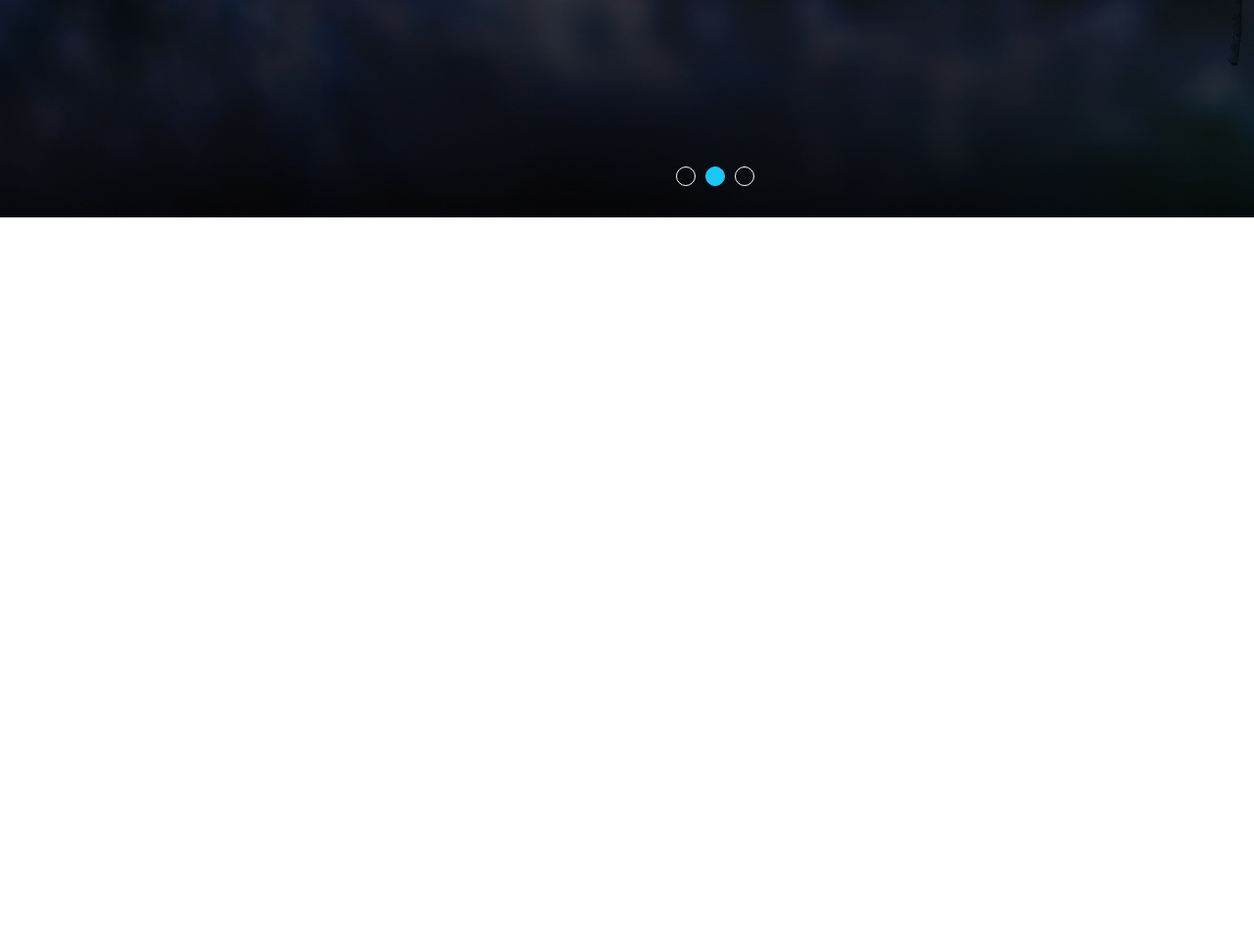
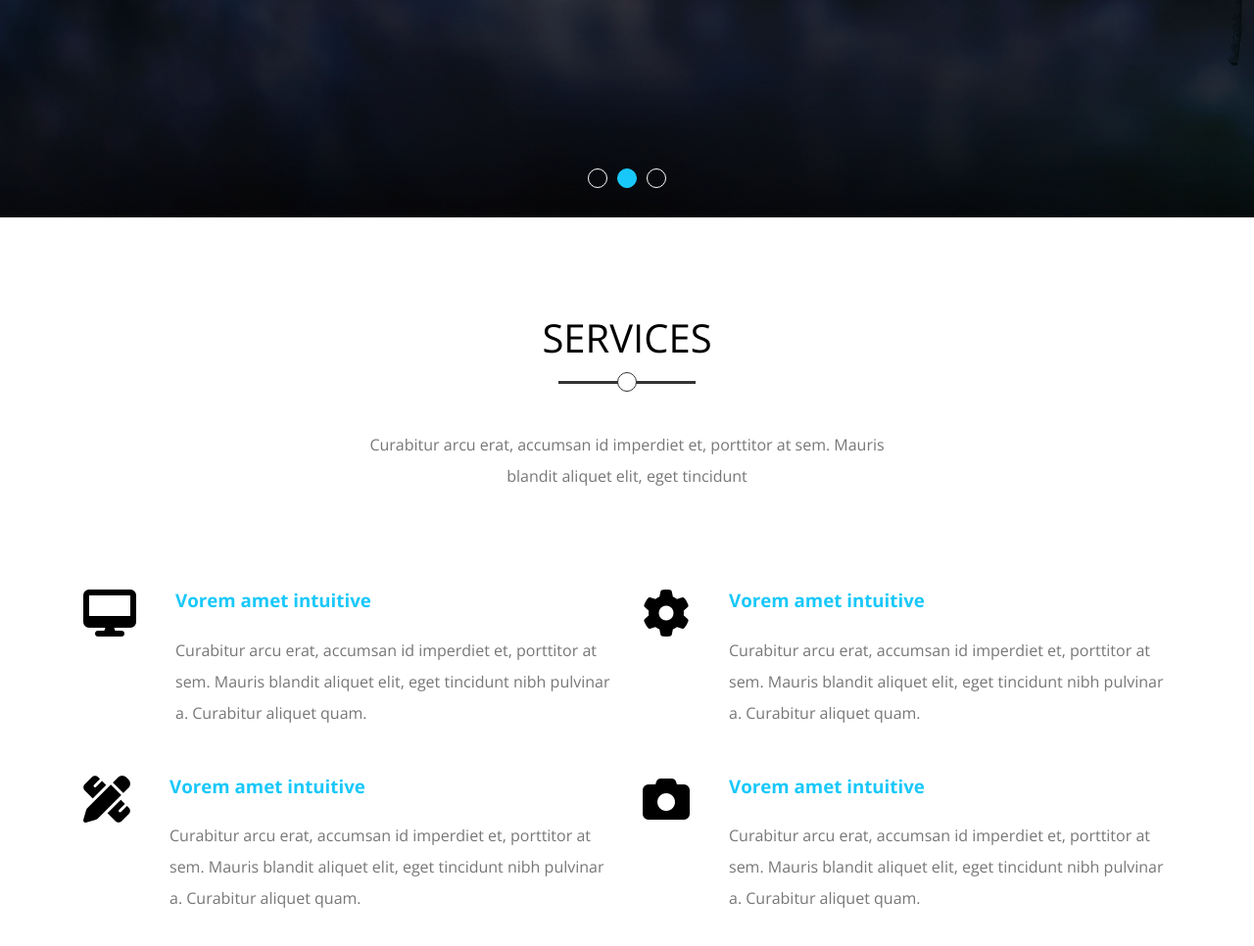
Before and after one commit to esraaelnaqesh/html-css-template-two, a plain HTML site: page index.html in a window 1280 px wide. Shown: the part 578-1544 px from the top of the page at 98% size. Before the commit the page ends 800 px from the top, so only its background shows below. Drawn offline with nearby package versions, Linux system fonts and the light colour scheme.

Commit message:
add services section

```diff
--- a/css/main.css
+++ b/css/main.css
@@ -39,6 +39,48 @@ ul{
     .container{
         width: 1140px;
     }
+}
+/* main heading */
+.main-heading {
+    text-align: center;
+}
+.main-heading h2{
+font-size: 2.5rem;
+font-weight: normal;
+text-transform: uppercase;
+margin-bottom: 70px;
+position: relative;
+}
+.main-heading h2::before {
+    content: "";
+    position: absolute;
+    width: 140px;
+    height: 3px;
+    background-color: #333;
+    bottom: -24px;
+    left: 50%;
+    transform: translateX(-50%);
+
+}
+.main-heading h2::after {
+    content:"";
+    position: absolute;
+    width: 18px;
+    height: 18px;
+    border: 1px solid #333;
+    border-radius: 50%;
+    bottom: -32px;
+    left: 50%;
+    transform: translateX(-50%);
+    background: #fff;
+}
+.main-heading p{
+    width: 550px;
+    margin: 0 auto 100px;
+    max-width: 100%;
+    line-height: 2;
+    color: #777;
+
 }
 /* header */
 header{
@@ -210,11 +252,10 @@ justify-content: flex-end;
  }
  .landing .bullets {
     position: absolute;
-    bottom: 2rem;
-    left: 50%;
-    display: flex;
-    /* justify-content: center; */
-    transform: translateX(50%);
+  left: 50%;
+  transform: translateX(-50%);
+  bottom: 30px;
+  display: flex;
  }
  .landing .bullets li {
     width: 20px;
@@ -228,3 +269,42 @@ justify-content: flex-end;
     border-color: var(--main-color);
 
  }
+ /* services section */
+ .services {
+   padding-top: 100px;
+   padding-bottom: 100px;
+ }
+
+ .services .services-content {}
+
+ @media (min-width: 768px){
+    .services .services-content {
+        display: grid;
+        grid-template-columns: repeat(auto-fill,minmax(450px ,1fr));
+        gap: 3rem 2rem;
+    }
+ }
+ .services .service-item {
+    display: flex;
+ }
+ @media (max-width: 768px) {
+    .services .service-item {
+        flex-direction: column;
+        text-align: center;
+        margin-bottom: 40px;
+    }
+    .services .service-item i {
+        margin:0 0 2rem;
+    }
+ }
+ .services .service-item i {
+    margin-right: 2.5rem;
+ }
+ .service-item .text h3 {
+    color: var(--main-color);
+    margin-bottom: 1.5rem;
+ }
+ .service-item .text p {
+    line-height: 2;
+    color:#777
+ }
--- a/index.html
+++ b/index.html
@@ -63,6 +63,62 @@
             <li></li>
         </ul>
     </div>
+    <!-- services -->
+    <div class="services">
+        <div class="container">
+            <div class="main-heading">
+                <h2>Services</h2>
+                <p>Curabitur arcu erat, accumsan id imperdiet et, porttitor at sem. Mauris blandit aliquet elit, eget tincidunt</p>
+            </div>
+            <div class="services-content">
+                <div class="service-item">
+                    <i class="fas fa-desktop fa-3x"></i>
+                    <div class="text">
+                    <h3>Vorem amet intuitive</h3>
+                    <p>
+                        Curabitur arcu erat, accumsan id imperdiet et, porttitor at sem. Mauris blandit aliquet elit, eget
+                        tincidunt nibh pulvinar a. Curabitur aliquet quam.
+                    </p>
+                    </div>
+                </div>
+
+                <div class="service-item">
+                    <i class="fas fa-cog fa-3x"></i>
+                    <div class="text">
+                    <h3>Vorem amet intuitive</h3>
+                    <p>
+                        Curabitur arcu erat, accumsan id imperdiet et, porttitor at sem. Mauris blandit aliquet elit, eget
+                        tincidunt nibh pulvinar a. Curabitur aliquet quam.
+                    </p>
+                    </div>
+                </div>
+
+                <div class="service-item">
+                    <i class="fas fa-pencil-ruler fa-3x"></i>
+                    <div class="text">
+                    <h3>Vorem amet intuitive</h3>
+                    <p>
+                        Curabitur arcu erat, accumsan id imperdiet et, porttitor at sem. Mauris blandit aliquet elit, eget
+                        tincidunt nibh pulvinar a. Curabitur aliquet quam.
+                    </p>
+                    </div>
+                </div>
+
+                <div class="service-item">
+                    <i class="fas fa-camera fa-3x"></i>
+                    <div class="text">
+                    <h3>Vorem amet intuitive</h3>
+                    <p>
+                        Curabitur arcu erat, accumsan id imperdiet et, porttitor at sem. Mauris blandit aliquet elit, eget
+                        tincidunt nibh pulvinar a. Curabitur aliquet quam.
+                    </p>
+                    </div>
+                </div>
+
+
+            </div>
+        </div>
+    </div>
 
 
 
```
